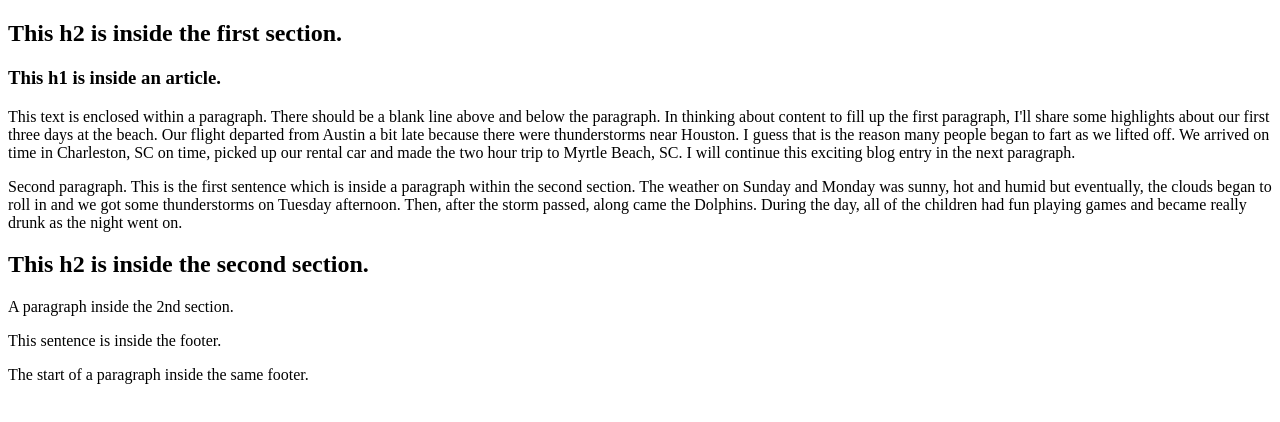
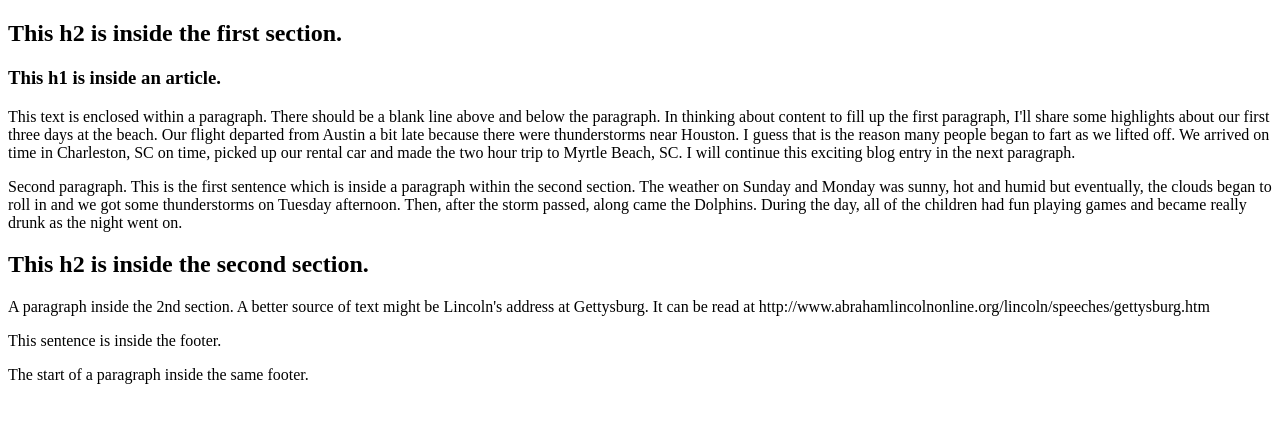
Before and after one commit to bkoz/itnw-1059, a plain HTML site: page exercise2.html in a window 1280 px wide. Drawn offline with Linux system fonts and the light colour scheme.

Commit message:
Added words

```diff
--- a/exercise2.html
+++ b/exercise2.html
@@ -50,7 +50,9 @@ Name your file using the .html extension, and test your file on your computer (o
     <section>
         <h2>This h2 is inside the second section.</h2>
         <p>
-            A paragraph inside the 2nd section.
+            A paragraph inside the 2nd section. A better source of text might be
+            Lincoln's address at Gettysburg. It can be read at
+            http://www.abrahamlincolnonline.org/lincoln/speeches/gettysburg.htm
         </p>
     </section>
     <footer>
```
